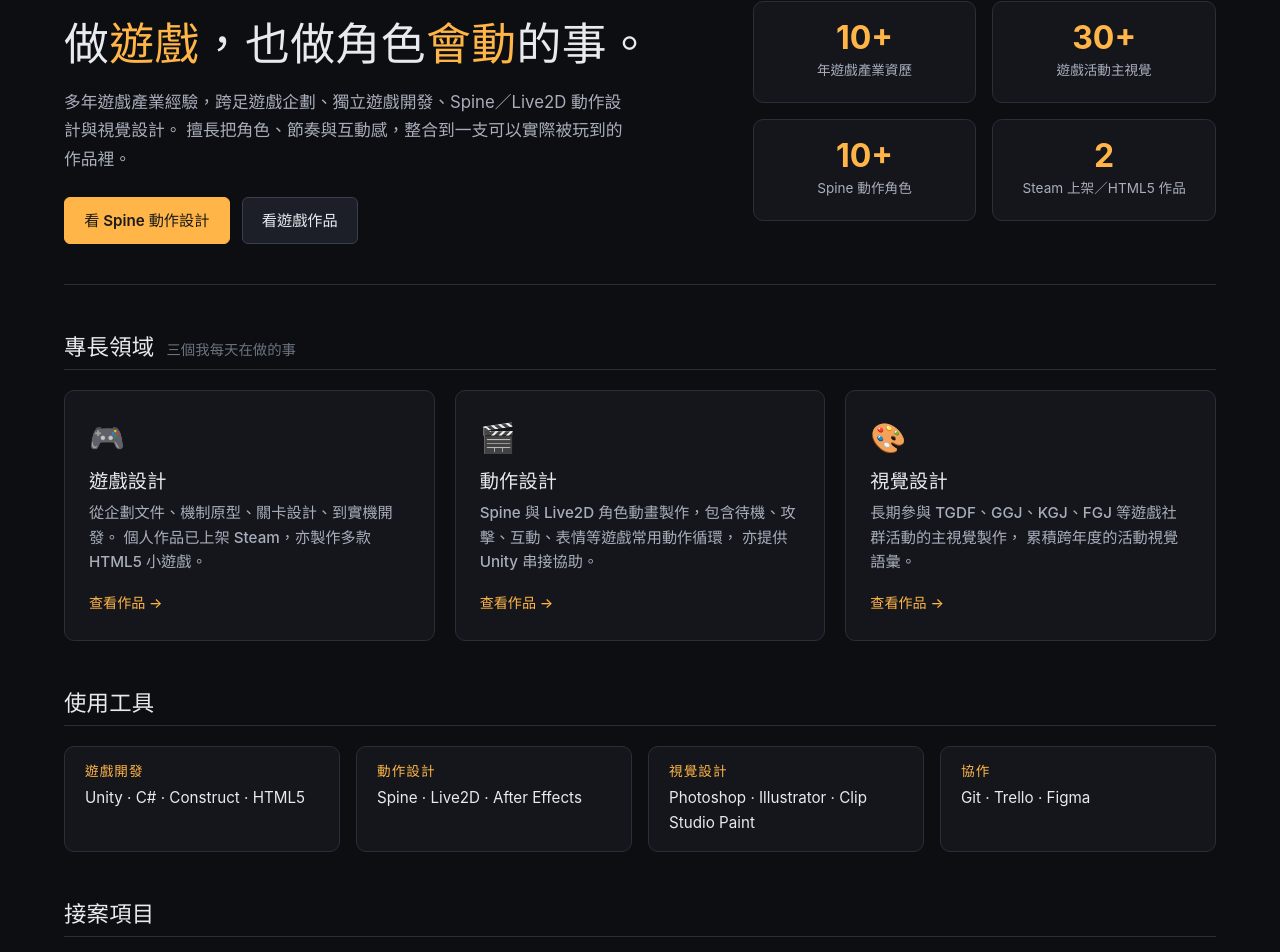
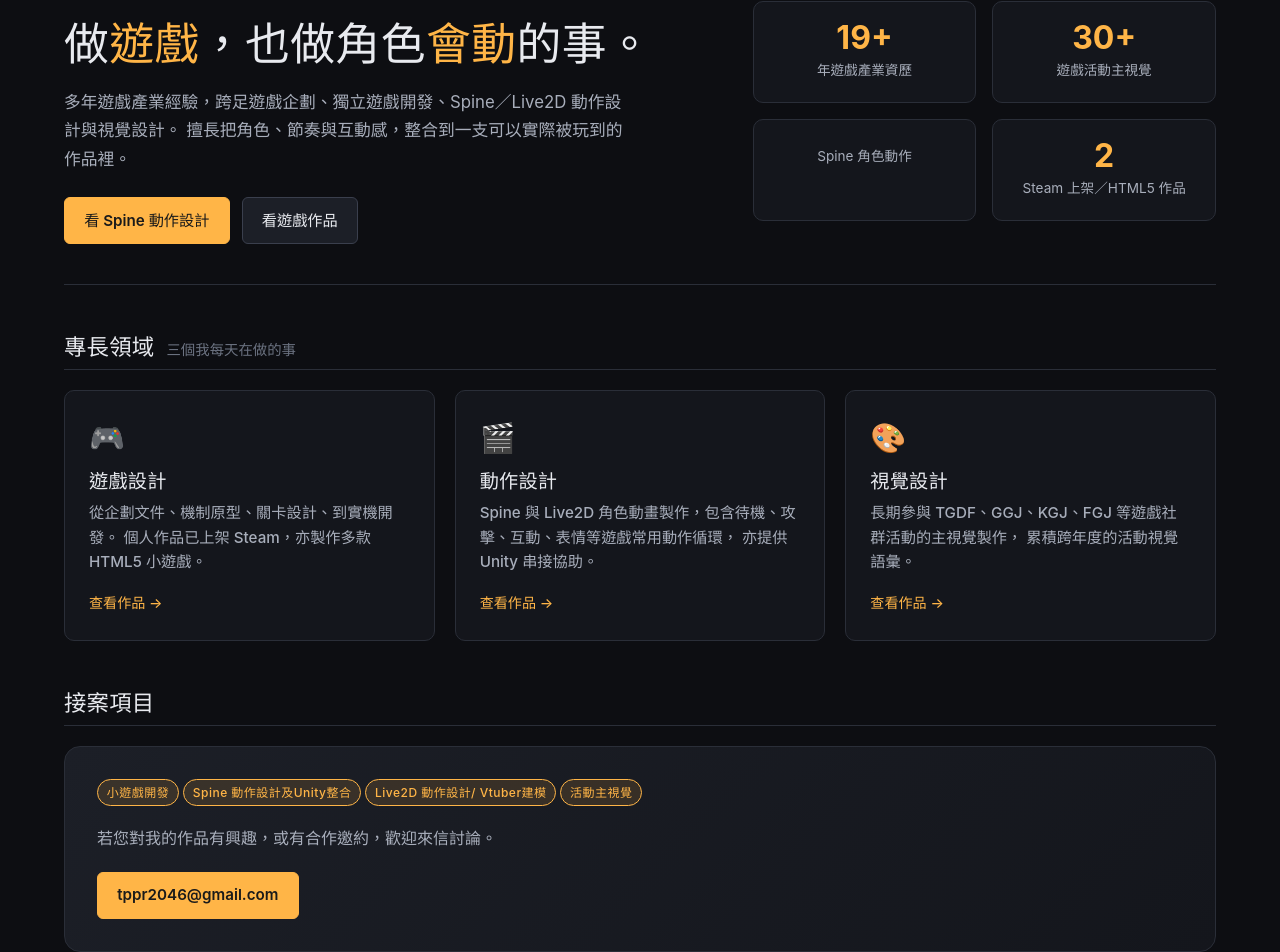
Before and after one commit to tppr2046/portfolio, a React (Vite) app: page / in a window 1280 px wide. Shown: the part 155-1107 px from the top of the page. Built offline with nearby package versions, Linux system fonts and the light colour scheme.

Commit message:
內容更新

```diff
--- a/src/data/gamesData.js
+++ b/src/data/gamesData.js
@@ -2,13 +2,13 @@
 
 export const featuredGame = {
   id: 'steam-main',
-  title: 'Steam 上架作品',
+  title: 'Steam作品',
   videoUrl: 'https://www.youtube.com/embed/ak8TXu08SH8?si=oWMo98-fB6oMnlce',
   storeUrl: 'https://store.steampowered.com/app/2198810/_/',
   role: '個人作品（企劃 / 程式 / 美術 / 動作）',
   description:
     '獨立團隊開發作品。我主要負責遊戲機制設計、介面操作、視覺與動作整合，另有底層機制工程與合作外包繪師一起合作。',
-  tags: ['獨立遊戲', '個人作品', 'Steam'],
+  tags: ['獨立遊戲', 'Steam'],
 }
 
 export const games = [
@@ -17,9 +17,10 @@ export const games = [
     title: '啾命關頭',
     thumbnail: '/games/windowkill/cover.jpg',
     gameUrl: '/games/windowkill/index.html',
+    webUrl: 'https://wk.wuo-wuo.com/',
     role: '遊戲設計 / 美術 / 程式',
-    description: '可在瀏覽器直接遊玩的小品作品，主打瞬間反應與節奏感。',
-    tags: ['HTML5', '街機'],
+    description: '以遊戲的方式讓讀者理解鳥類撞上窗戶的傷害。與動物議題媒體窩窩合作，入圍曾虛白先生新聞獎數位創新類',
+    tags: ['HTML5', '議題'],
   },
   {
     id: 'cat_cards',
--- a/src/data/spineData.js
+++ b/src/data/spineData.js
@@ -8,78 +8,78 @@ export const spineWorks = [
     id: 'spine-01',
     url: 'https://www.youtube.com/embed/k7v-WNCklg4',
     title: '角色動作展示 01',
-    description: '完整角色動作循環，包含待機、移動與基礎攻擊。',
-    tags: ['待機', '攻擊', '循環動畫'],
+    description: '深淵呼喚角色動作-克蘇魯',
+    tags: ['遊戲動作'],
   },
   {
     id: 'spine-02',
     url: 'https://www.youtube.com/embed/IsF_QqMdPWQ',
     title: '角色動作展示 02',
-    description: '以角色設計為基礎延伸的多段動作組合。',
-    tags: ['攻擊', '特殊技'],
+    description: '深淵呼喚角色動作-奈亞拉托提普',
+    tags: ['遊戲動作'],
   },
   {
     id: 'spine-03',
     url: 'https://www.youtube.com/embed/CJirXArQlow',
     title: '角色動作展示 03',
-    description: '強調節奏與重量感的攻擊動作設計。',
-    tags: ['攻擊', '商業案'],
+    description: '深淵呼喚角色動作-黃衣國王',
+    tags: ['遊戲動作'],
   },
   {
     id: 'spine-04',
     url: 'https://www.youtube.com/embed/WE4phYIDoV4',
     title: '角色動作展示 04',
-    description: '依角色個性設計的待機與互動回饋。',
-    tags: ['待機', '互動'],
+    description: '深淵呼喚角色動作-莎布尼古拉斯',
+    tags: ['遊戲動作'],
   },
   {
     id: 'spine-05',
     url: 'https://www.youtube.com/embed/81U4UiX2p24',
     title: '角色動作展示 05',
-    description: '特殊技演出，加入光效與鏡頭表現。',
-    tags: ['特殊技', '商業案'],
+    description: '深淵呼喚角色動作-尤格索托斯',
+    tags: ['遊戲動作'],
   },
   {
     id: 'spine-06',
     url: 'https://www.youtube.com/embed/W9eh_xAhsmA',
     title: '角色動作展示 06',
-    description: '完整動作循環，重點處理身體律動與布料。',
-    tags: ['待機', '循環動畫'],
+    description: '深淵呼喚角色動作-組合怪獸',
+    tags: ['遊戲動作'],
   },
   {
     id: 'spine-07',
-    url: 'https://www.youtube.com/embed/INBzHr1HHPM4',
+    url: 'https://www.youtube.com/embed/INBzHr1HHPM',
     title: '角色動作展示 07',
-    description: '受擊與反應動作組，強調連動與重量感。',
-    tags: ['受擊', '攻擊'],
+    description: '深淵呼喚角色動作-星之卷族',
+    tags: ['遊戲動作'],
   },
   {
     id: 'spine-08',
     url: 'https://www.youtube.com/embed/wGI0eDmvU9A',
     title: '角色動作展示 08',
-    description: '小品角色互動動畫。',
-    tags: ['互動', '個人習作'],
+    description: '深淵呼喚角色動作-骰子怪',
+    tags: ['遊戲動作'],
   },
   {
     id: 'spine-09',
     url: 'https://www.youtube.com/embed/UuSFmhB7TL0',
     title: '角色動作展示 09',
-    description: '臉部表情與情緒切換練習。',
-    tags: ['表情', '個人習作'],
+    description: '深淵呼喚角色動作-昌格納方庚',
+    tags: ['遊戲動作'],
   },
   {
     id: 'spine-10',
     url: 'https://www.youtube.com/embed/OTuer4XaD2Y',
     title: '角色動作展示 10',
-    description: '完整可循環的待機動作。',
-    tags: ['待機', '循環動畫'],
+    description: 'Spine女角習作',
+    tags: ['個人習作'],
   },
   {
     id: 'spine-11',
     url: 'https://www.youtube.com/embed/dUsFTwnFykY',
     title: '角色動作展示 11',
-    description: '近期作品，整合鏡頭、光效與特殊技。',
-    tags: ['特殊技', '商業案'],
+    description: 'TGDF2022動態背景',
+    tags: ['商業案'],
   },
 ]
 
@@ -117,14 +117,7 @@ export const spineWorkflow = [
 ]
 
 export const spineTags = [
-  '全部',
-  '待機',
-  '攻擊',
-  '受擊',
-  '特殊技',
-  '表情',
-  '互動',
-  '循環動畫',
+  '遊戲動作',
   '商業案',
   '個人習作',
 ]
--- a/src/pages/Games.jsx
+++ b/src/pages/Games.jsx
@@ -17,8 +17,8 @@ export default function Games() {
       {/* Steam 主打作品 */}
       <section className="section featured-game">
         <div className="section-title">
-          <h2>Steam 上架作品</h2>
-          <span className="count">個人獨立開發</span>
+          <h2>單機遊戲</h2>
+          <span className="count">獨立團隊開發</span>
         </div>
         <div className="featured-grid">
           <div className="featured-video">
@@ -66,6 +66,7 @@ export default function Games() {
               title={game.title}
               thumbnail={game.thumbnail}
               gameUrl={game.gameUrl}
+              webUrl={game.webUrl}
               role={game.role}
               description={game.description}
               tags={game.tags}
@@ -77,13 +78,13 @@ export default function Games() {
       {/* 其他開發紀錄 */}
       <section className="section">
         <div className="section-title">
-          <h2>開發紀錄</h2>
-          <span className="count">遊戲開發過程影片</span>
+          <h2>展場互動小遊戲</h2>
+          <span className="count">資訊月反詐騙宣導小遊戲</span>
         </div>
         <div className="featured-video standalone">
           <iframe
             src={otherClipUrl}
-            title="開發紀錄影片"
+            title="即通保蝟戰"
             frameBorder="0"
             allow="accelerometer; autoplay; clipboard-write; encrypted-media; gyroscope; picture-in-picture; web-share"
             referrerPolicy="strict-origin-when-cross-origin"
--- a/src/pages/Home.jsx
+++ b/src/pages/Home.jsx
@@ -23,7 +23,7 @@ export default function Home() {
 
         <div className="hero-stats">
           <div className="stat">
-            <div className="stat-num">10+</div>
+            <div className="stat-num">19+</div>
             <div className="stat-label">年遊戲產業資歷</div>
           </div>
           <div className="stat">
@@ -31,8 +31,8 @@ export default function Home() {
             <div className="stat-label">遊戲活動主視覺</div>
           </div>
           <div className="stat">
-            <div className="stat-num">10+</div>
-            <div className="stat-label">Spine 動作角色</div>
+            <div className="stat-num"></div>
+            <div className="stat-label">Spine 角色動作</div>
           </div>
           <div className="stat">
             <div className="stat-num">2</div>
@@ -78,30 +78,6 @@ export default function Home() {
         </div>
       </section>
 
-      {/* Tools */}
-      <section className="section">
-        <div className="section-title">
-          <h2>使用工具</h2>
-        </div>
-        <div className="tools-grid">
-          <div className="tool-group">
-            <h4>遊戲開發</h4>
-            <p>Unity · C# · Construct · HTML5</p>
-          </div>
-          <div className="tool-group">
-            <h4>動作設計</h4>
-            <p>Spine · Live2D · After Effects</p>
-          </div>
-          <div className="tool-group">
-            <h4>視覺設計</h4>
-            <p>Photoshop · Illustrator · Clip Studio Paint</p>
-          </div>
-          <div className="tool-group">
-            <h4>協作</h4>
-            <p>Git · Trello · Figma</p>
-          </div>
-        </div>
-      </section>
 
       {/* Services / contact */}
       <section className="section contact-section">
@@ -111,10 +87,10 @@ export default function Home() {
         <div className="contact-card">
           <div className="contact-list">
             <span className="tag tag-accent">小遊戲開發</span>
-            <span className="tag tag-accent">Spine 動作設計</span>
-            <span className="tag tag-accent">Live2D 動作設計</span>
+            <span className="tag tag-accent">Spine 動作設計及Unity整合</span>
+            <span className="tag tag-accent">Live2D 動作設計/ Vtuber建模</span>
             <span className="tag tag-accent">活動主視覺</span>
-            <span className="tag tag-accent">角色 / 立繪</span>
+
           </div>
           <p className="contact-text">
             若您對我的作品有興趣，或有合作邀約，歡迎來信討論。
```
